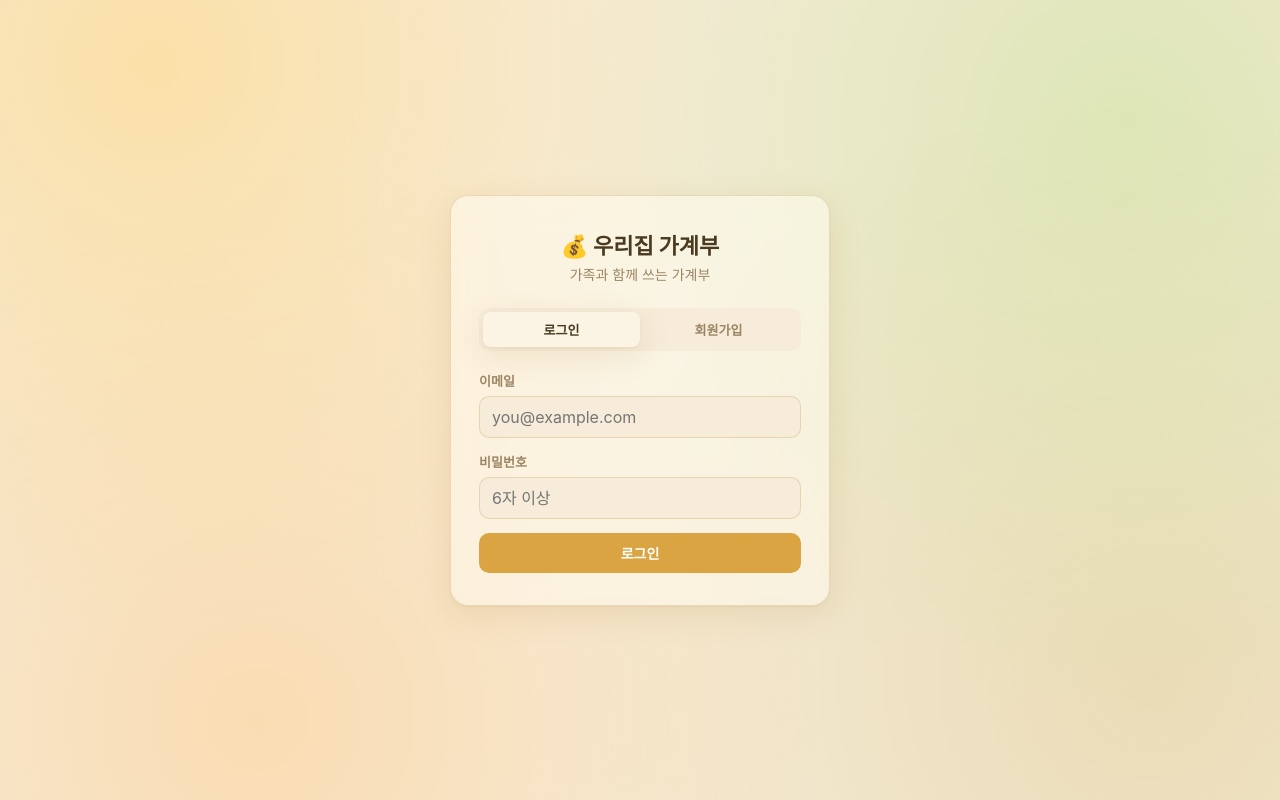
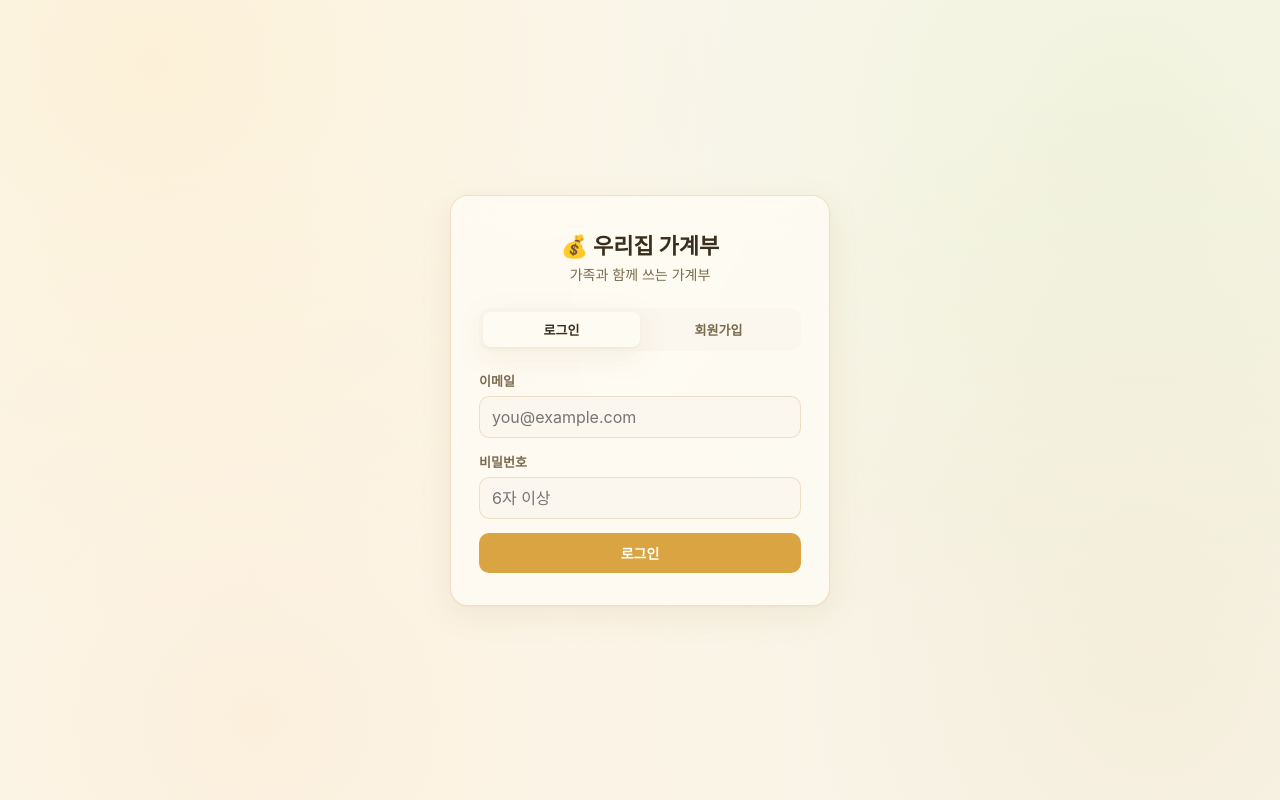
Before and after one commit to Dev-SindanJH/budgetbook, a React (Vite) app: page /#/login in a window 1280 px wide. Built offline with nearby package versions, Linux system fonts and the light colour scheme; no server answers.

Commit message:
Lighten background/increase contrast, fix uneven summary card heights

```diff
--- a/src/index.css
+++ b/src/index.css
@@ -1,18 +1,18 @@
 :root {
-  --bg: #f6ecd9;
-  --surface: rgba(255, 251, 240, 0.55);
-  --surface-solid: #fffaf0;
-  --border: rgba(184, 138, 55, 0.25);
-  --text: #4a3a20;
-  --text-muted: #9c8563;
+  --bg: #fbf7ee;
+  --surface: rgba(255, 253, 246, 0.72);
+  --surface-solid: #fffdf8;
+  --border: rgba(184, 138, 55, 0.22);
+  --text: #3a2f1c;
+  --text-muted: #7a6a4d;
   --primary: #d9a441;
   --primary-dark: #b9832a;
-  --income: #7cb342;
-  --expense: #e2703a;
+  --income: #5a9c33;
+  --expense: #d9642f;
   --warn: #ef9d0e;
-  --danger: #d9534f;
+  --danger: #c94a42;
   --radius: 16px;
-  --shadow: 0 8px 32px rgba(158, 116, 43, 0.14), 0 1px 2px rgba(158, 116, 43, 0.08);
+  --shadow: 0 8px 32px rgba(158, 116, 43, 0.1), 0 1px 2px rgba(158, 116, 43, 0.06);
   --glass-blur: blur(16px);
   font-family: -apple-system, BlinkMacSystemFont, 'Pretendard', 'Apple SD Gothic Neo', 'Malgun Gothic', sans-serif;
 }
@@ -29,10 +29,10 @@ body {
   margin: 0;
   color: var(--text);
   background:
-    radial-gradient(circle at 12% 8%, rgba(255, 214, 128, 0.55), transparent 42%),
-    radial-gradient(circle at 88% 15%, rgba(198, 224, 150, 0.5), transparent 45%),
-    radial-gradient(circle at 20% 90%, rgba(255, 196, 120, 0.4), transparent 45%),
-    radial-gradient(circle at 90% 85%, rgba(220, 200, 140, 0.45), transparent 45%),
+    radial-gradient(circle at 12% 8%, rgba(255, 224, 158, 0.28), transparent 42%),
+    radial-gradient(circle at 88% 15%, rgba(210, 230, 175, 0.26), transparent 45%),
+    radial-gradient(circle at 20% 90%, rgba(255, 214, 158, 0.22), transparent 45%),
+    radial-gradient(circle at 90% 85%, rgba(226, 210, 165, 0.24), transparent 45%),
     var(--bg);
   background-attachment: fixed;
 }
@@ -171,6 +171,7 @@ a {
 
 .grid-3 {
   grid-template-columns: repeat(3, 1fr);
+  align-items: stretch;
 }
 
 .grid-2 {
@@ -188,7 +189,9 @@ a {
 .summary-card {
   display: flex;
   flex-direction: column;
+  justify-content: center;
   gap: 6px;
+  min-height: 84px;
 }
 
 .summary-label {
```
Also changed, not shown: 4 other files (tests, documents, lock files or other folders).
